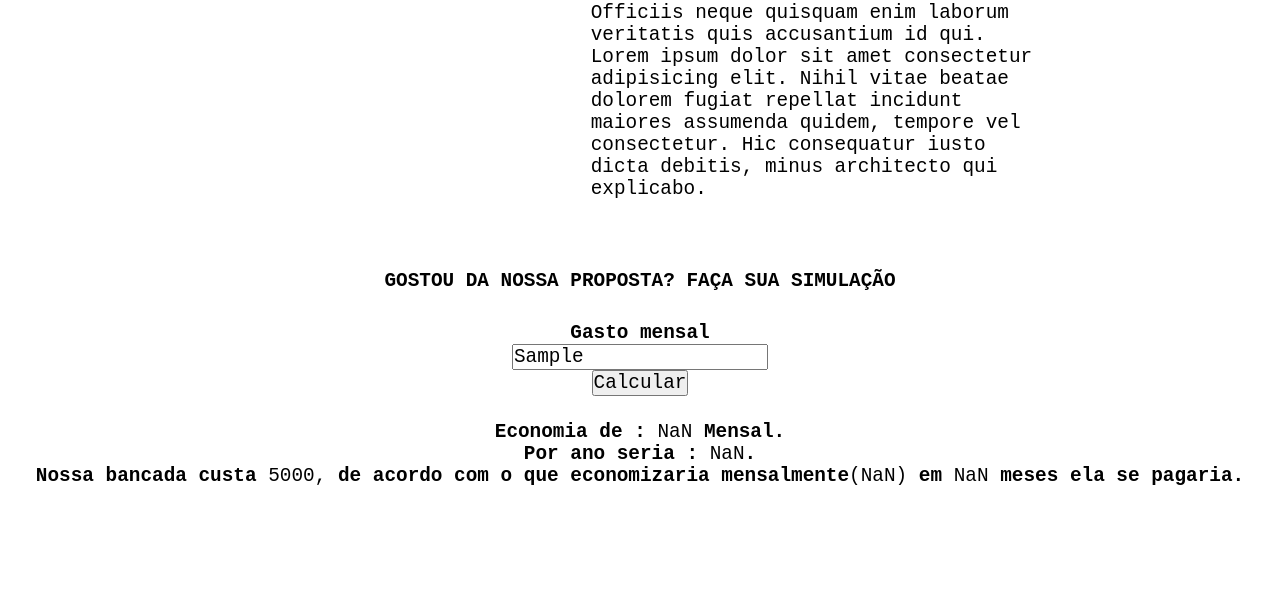
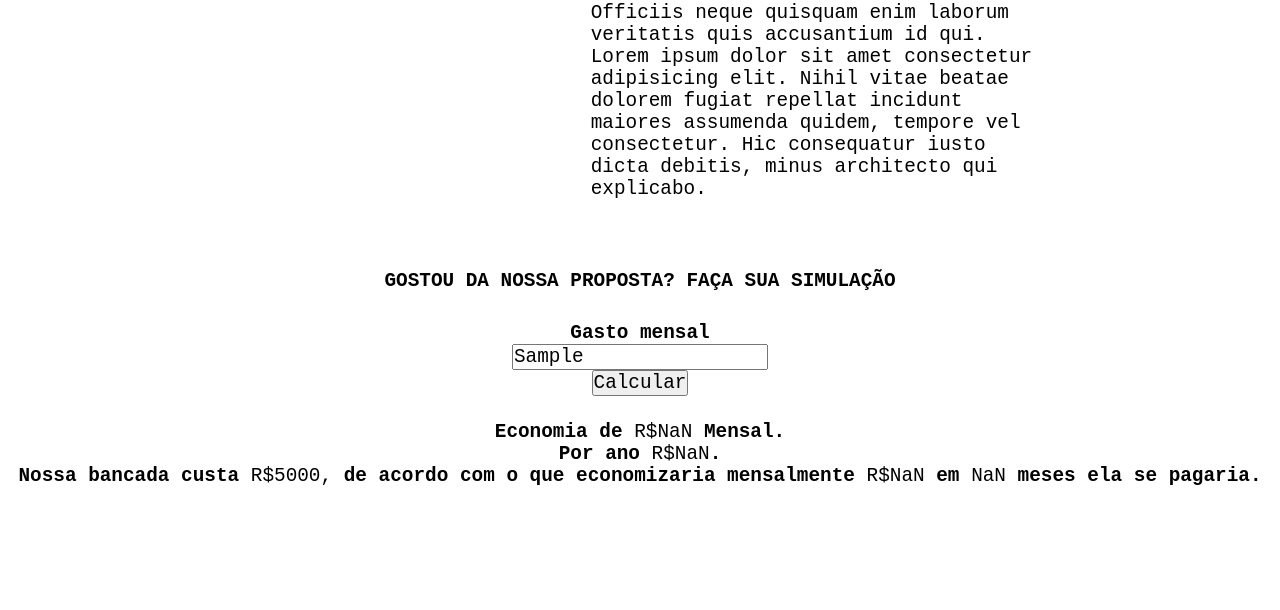
Before and after one commit to Ogabrielmonteiro/projeto_Pi, a plain HTML site: page Site Institucional - Sprint2/solucao.html in a window 1280 px wide. Both pictures are taken after typing "Sample" into the empty fields and a click on the button "Calcular". Shown: the part 1444-2054 px from the top of the page. Drawn offline with Linux system fonts and the light colour scheme.

Commit message:
arrumei a calculadora

```diff
--- a/Site Institucional - Sprint2/solucao.html
+++ b/Site Institucional - Sprint2/solucao.html
@@ -144,11 +144,11 @@
 <script>
     function vinte() {
         var porcentagemmes = Number(gasto.value) * 20 / 100;
-        resultado.innerHTML = `<span><b>Economia de  :  </b></span><span><u>${porcentagemmes}</u></span><span><b>  Mensal.</span>`;
+        resultado.innerHTML = `<span><b>Economia de   </b></span><span><u>R$${porcentagemmes.toFixed(2)}</u></span><span><b> Mensal.</span>`;
         var ano = porcentagemmes * 12;
-        Anual.innerHTML = `<span><b> Por ano seria :</b></span> <span><u>${ano}</u><b>.</b></span>`;
+        Anual.innerHTML = `<span><b> Por ano </b></span> <span><u>R$${ano.toFixed(2)}</u><b>.</b></span>`;
         var bancada = 5000 / porcentagemmes;
-        div_bancada.innerHTML = `<span><b>Nossa bancada custa </b><u>5000</u>,<b> de acordo com o que economizaria mensalmente</b>(${porcentagemmes}) <b>em</b> <u>${bancada}</u> <b>meses ela se pagaria.</b>`;
+        div_bancada.innerHTML = `<span><b>Nossa bancada custa </b><u>R$5000</u>,<b> de acordo com o que economizaria mensalmente</b> R$${porcentagemmes.toFixed(2)} <b>em</b> <u>${bancada.toFixed(0)}</u> <b>meses ela se pagaria.</b>`;
         var lucro = ano
     }
 </script>
```
